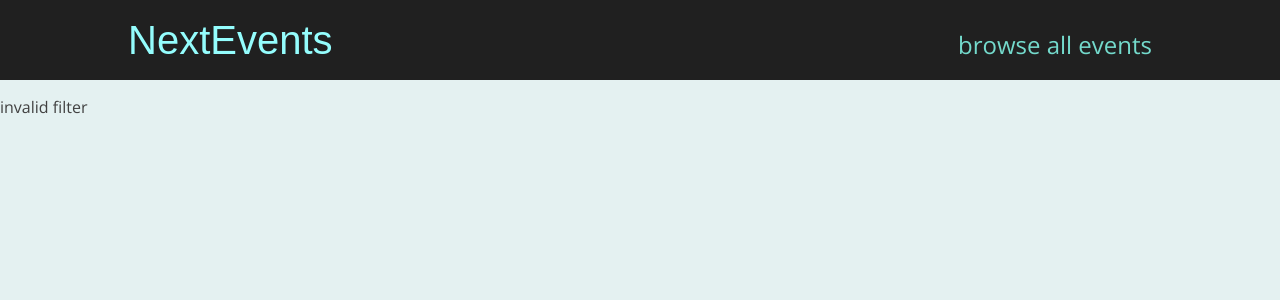
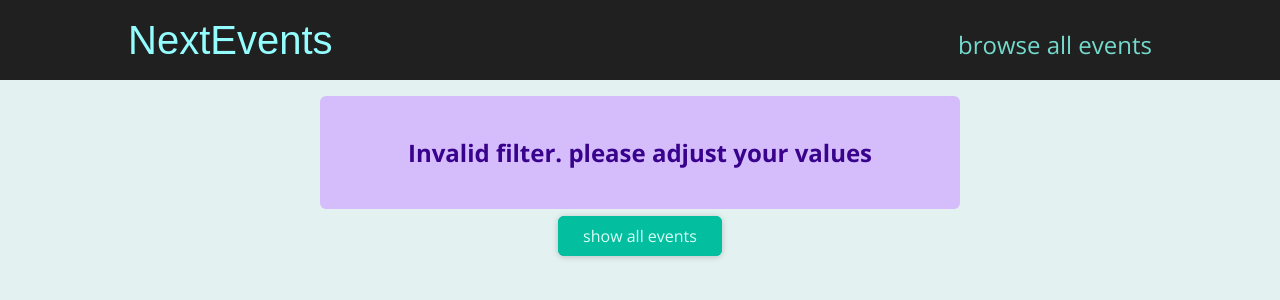
Before and after one commit to lashatatu/project-maximilian-next, a Next.js app: page /events/e2 in a window 1280 px wide. Shown: the top 300 px of the page. Built offline with nearby package versions, Linux system fonts and the light colour scheme.

Commit message:
81 final steps

```diff
--- /dev/null
+++ b/components/events/results-title.js
@@ -0,0 +1,20 @@
+import Button from '../ui/button';
+import classes from './results-title.module.css';
+
+function ResultsTitle(props) {
+  const { date } = props;
+
+  const humanReadableDate = new Date(date).toLocaleDateString('en-US', {
+    month: 'long',
+    year: 'numeric',
+  });
+
+  return (
+    <section className={classes.title}>
+      <h1>Events in {humanReadableDate}</h1>
+      <Button link='/events'>Show all events</Button>
+    </section>
+  );
+}
+
+export default ResultsTitle;
--- /dev/null
+++ b/components/events/results-title.module.css
@@ -0,0 +1,6 @@
+.title {
+  margin: 2rem auto;
+  width: 90%;
+  max-width: 40rem;
+  text-align: center;
+}
--- /dev/null
+++ b/components/ui/error-alert.js
@@ -0,0 +1,7 @@
+import classes from './error-alert.module.css';
+
+function ErrorAlert(props) {
+  return <div className={classes.alert}>{props.children}</div>;
+}
+
+export default ErrorAlert;
--- /dev/null
+++ b/components/ui/error-alert.module.css
@@ -0,0 +1,12 @@
+.alert {
+  margin: 1rem auto;
+  padding: 1rem 2rem;
+  width: 90%;
+  max-width: 40rem;
+  background-color: #d5bdfc;
+  color: #38028d;
+  font-weight: bold;
+  font-size: 1.5rem;
+  text-align: center;
+  border-radius: 6px;
+}
--- a/pages/events/[...slug].js
+++ b/pages/events/[...slug].js
@@ -1,5 +1,10 @@
 import {useRouter} from 'next/router';
 import {getFilteredEvents} from '../../dummy-data';
+import EventList from '../../components/events/event-list';
+import {Fragment} from 'react';
+import ResultsTitle from '../../components/events/results-title';
+import Button from '../../components/ui/button';
+import ErrorAlert from '../../components/ui/error-alert';
 
 function FilteredEventsPage (props) {
 
@@ -17,24 +22,46 @@
 	const numYear = +filteredYear;
 	const numMonth = +filteredMonth;
 
-	if ( isNaN(numYear) || isNaN(numMonth) || numYear > 2030 || numYear < 2021 || numMonth < 1 || numMonth > 12 ){
-		return <p>invalid filter</p>
+	if ( isNaN(numYear) || isNaN(numMonth) || numYear > 2030 || numYear < 2021 || numMonth < 1 || numMonth > 12 ) {
+		return (
+			 <Fragment>
+				 <ErrorAlert>
+					 <p>Invalid filter. please adjust your values</p>
+				 </ErrorAlert>
+				 <div className={'center'}>
+					 <Button link={'/events'}>show all events</Button>
+				 </div>
+			 </Fragment>
+		)
 	}
 
-	const filteredEvents=getFilteredEvents({
-		year:numYear,
-		month:numMonth
-	})
+	const filteredEvents = getFilteredEvents({
+		year: numYear,
+		month: numMonth
+	});
 
-	if(!filteredEvents|| filteredEvents.length===0){
-		return <p>no events found</p>
+	if ( !filteredEvents || filteredEvents.length === 0 ) {
+		return(
+			 <Fragment>
+				 <ErrorAlert>
+					 <p>no events found for the chosen filter</p>
+				 </ErrorAlert>
+
+				 <div className={'center'}>
+					 <Button link={'/events'}>show all events</Button>
+				 </div>
+			 </Fragment>
+		)
 	}
 
-		return (
-			 <div>
-				 <h1>Filtered events</h1>
-			 </div>
-		);
+	const date = new Date(numYear, numMonth - 1);
+
+	return (
+		 <Fragment>
+			 <ResultsTitle date={date}/>
+			 <EventList items={filteredEvents} />
+		 </Fragment>
+	);
 }
 
 export default FilteredEventsPage;
```
Also changed, not shown: pages/events/[eventId].js (+6 -1 lines).
